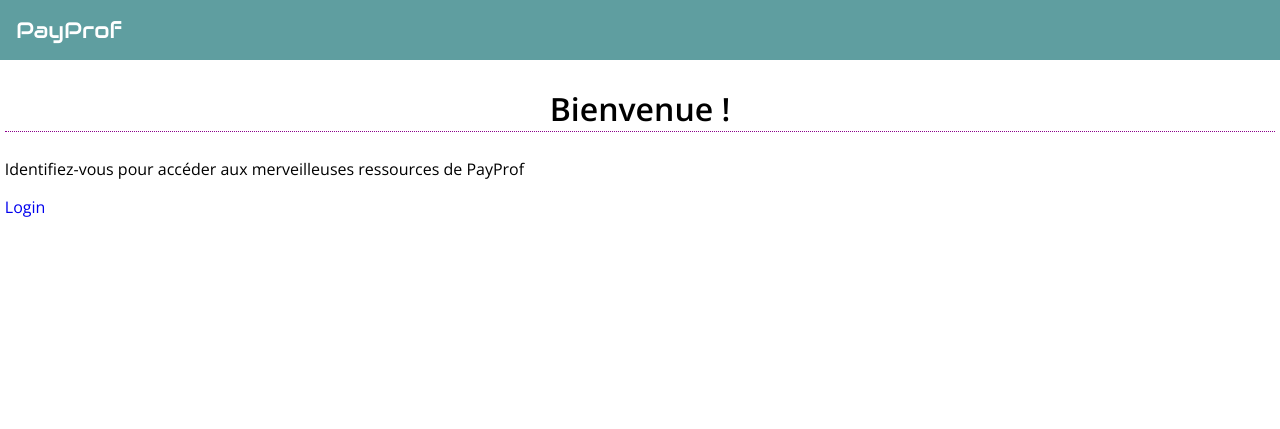
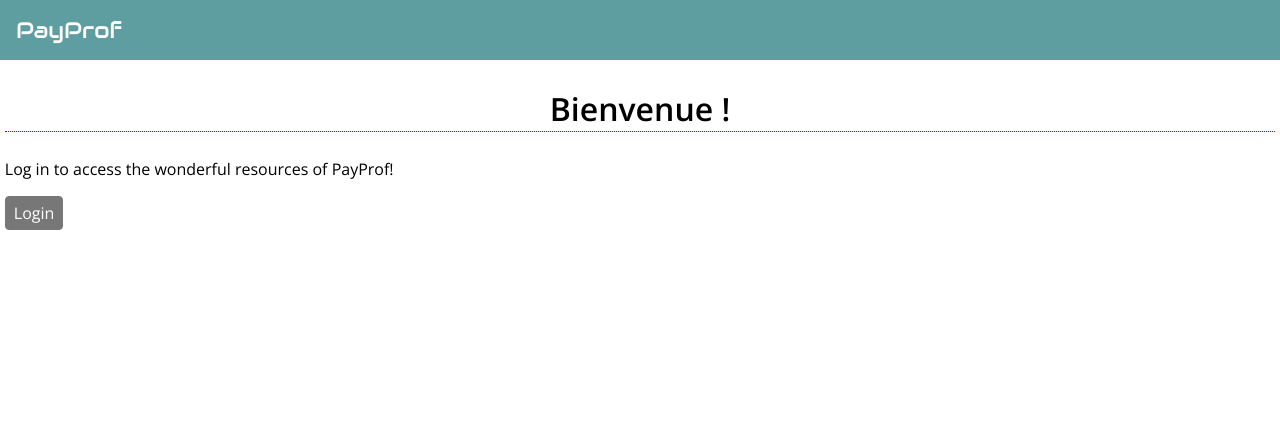
Before and after one commit to jmarcm/payprof, a Flask app: template templates/index.html in a window 1280 px wide. Shown: the top 429 px of the page. Run offline with Flask 2, Linux system fonts and the light colour scheme; data comes from the database, SQL or seed files in the repository; the template is opened without the code that fills it: values that come from a table or form of the project are taken from there, most other values are stand-ins (such as "Sample title", 1, 10 or a date in 2020).

Commit message:
Messages in English

```diff
--- a/templates/index.html
+++ b/templates/index.html
@@ -5,8 +5,8 @@
         <section class="main">
 
             {% if current_user.is_authenticated %}
-                <h2>Bienvenue {{ current_user.username }} !</h2>
-                <h3>Vos sessions en attente de paiement</h3>
+                <h2>Welcome {{ current_user.username }} !</h2>
+                <h3>Your sessions awaiting payment</h3>
                 <p id="amount-due">
                     <span class="label">Total amount due:</span>
                     <span class="value">{{ amount_due }}</span>
@@ -29,11 +29,11 @@
                 </ul>
             {% else %}
                 <h1>Bienvenue !</h1>
-                <div>
+                <div id="welcome-anonymous">
                     <p>
-                        Identifiez-vous pour accéder aux merveilleuses ressources de PayProf
+                        Log in to access the wonderful resources of PayProf!
                     </p>
-                    <a href="/login">Login</a>
+                    <a href="/login" class="btn">Login</a>
                 </div>
             {% endif %}
 
```
